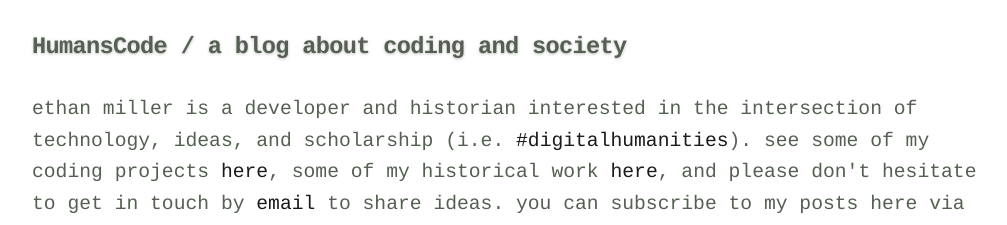
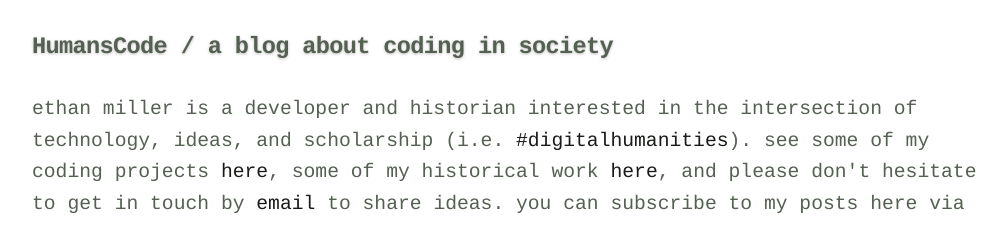
Before and after one commit to ezmiller/humanscode, a Jekyll site: the page built from index.html, in a window 1280 px wide. Shown: the top 225 px of the page, without its empty margins (128-1135 px from the left). Built offline with Jekyll 4.4.1, drawn with Linux system fonts in a browser that asks for light colours.

Commit message:
Change website subtitle

```diff
--- a/index.html
+++ b/index.html
@@ -5,7 +5,7 @@ layout: default
 <div class="page home">
 
   <header>
-    <h1 class="site-title">{{ site.title }} / a blog about coding and society</h1>
+    <h1 class="site-title">{{ site.title }} / a blog about coding in society</h1>
     <p>ethan miller is a developer and historian interested in the intersection of technology, ideas, and scholarship (i.e. <a href="https://twitter.com/hashtag/digitalhumanities">#digitalhumanities</a>). see some of my coding projects <a href="http://github.com/ezmiller">here</a>, some of my historical work <a href="http://fu-berlin.academia.edu/ethanzanemiller">here</a>, and please don't hesitate to get in touch by <a href="mailto:ethanzanemiller@gmail.com">email</a> to share ideas. you can subscribe to my posts here via <a href="{{ "/feed.xml" | prepend: site.baseurl }}">rss</a>.</p>
   </header>
 
```
